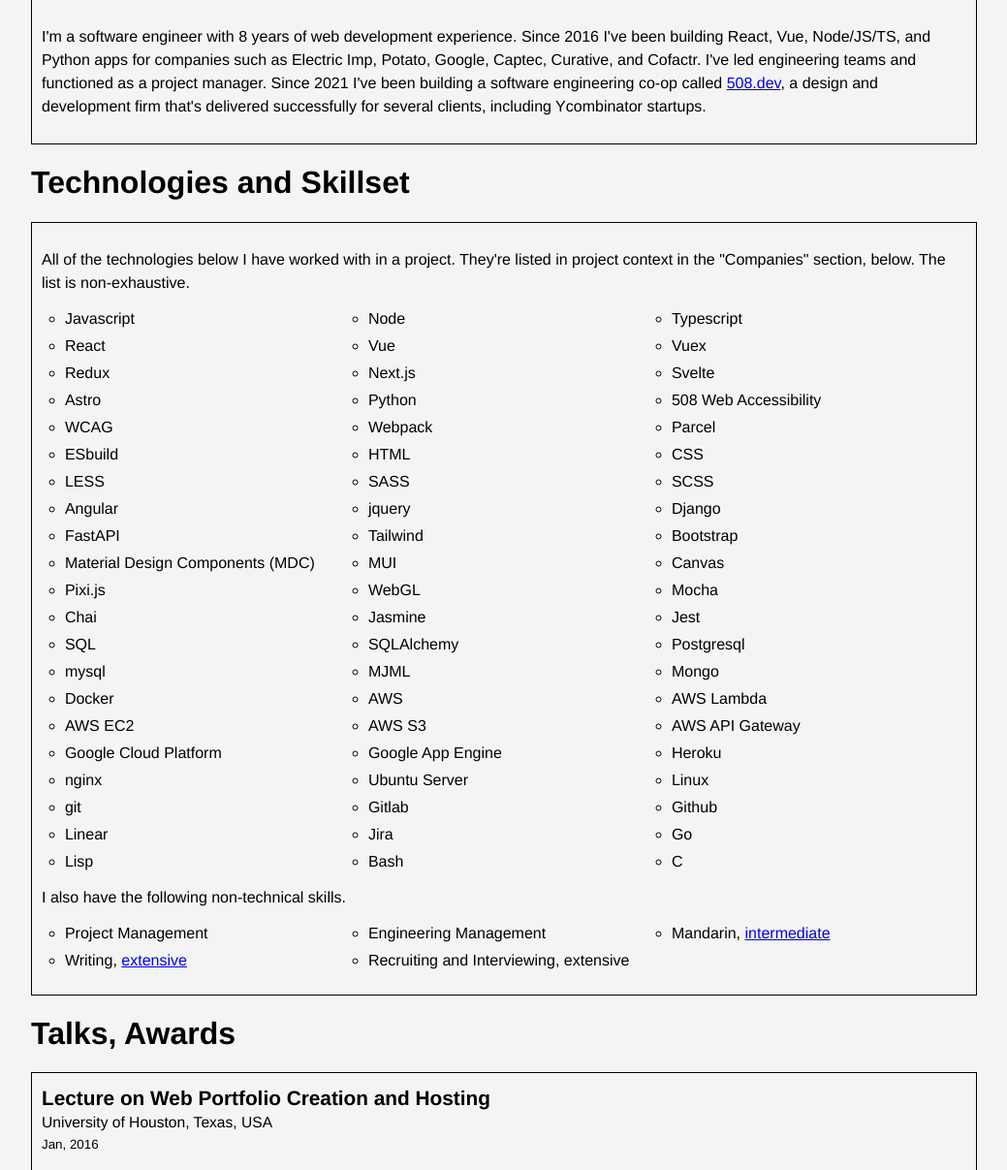
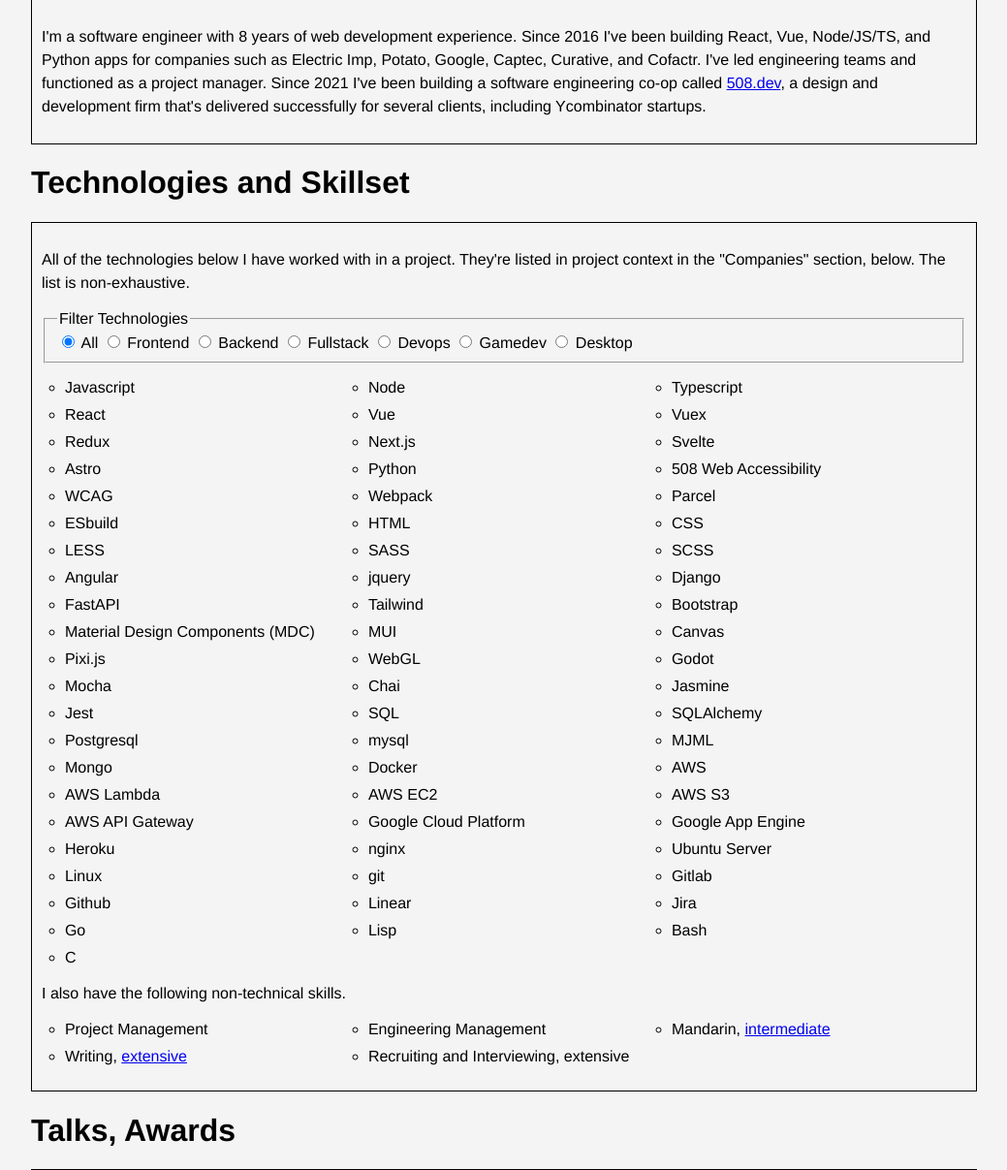
Before and after one commit to komali2/personalWebsite, a PHP site: page /resume.html in a window 1280 px wide. Shown: the part 571-1778 px from the top of the page at 97% size, without its empty margins (120-1159 px from the left). Run offline with PHP 8.4, Linux system fonts and the light colour scheme; some libraries are stand-ins or nearby versions.

Commit message:
Add sick ass animation to technologies list

```diff
--- a/resume.html
+++ b/resume.html
@@ -66,70 +66,97 @@
             They're listed in project context in the "Companies" section, below.
             The list is non-exhaustive.
           </p>
-          <ul>
-            <li>Javascript</li>
-            <li>Node</li>
-            <li>Typescript</li>
-            <li>React</li>
-            <li>Vue</li>
-            <li>Vuex</li>
-            <li>Redux</li>
-            <li>Next.js</li>
-            <li>Svelte</li>
-            <li>Astro</li>
-            <li>Python</li>
-            <li>508 Web Accessibility</li>
-            <li>WCAG</li>
-            <li>Webpack</li>
-            <li>Parcel</li>
-            <li>ESbuild</li>
-            <li>HTML</li>
-            <li>CSS</li>
-            <li>LESS</li>
-            <li>SASS</li>
-            <li>SCSS</li>
-            <li>Angular</li>
-            <li>jquery</li>
-            <li>Django</li>
-            <li>FastAPI</li>
-            <li>Tailwind</li>
-            <li>Bootstrap</li>
-            <li>Material Design Components (MDC)</li>
-            <li>MUI</li>
-            <li>Canvas</li>
-            <li>Pixi.js</li>
-            <li>WebGL</li>
-            <li>Mocha</li>
-            <li>Chai</li>
-            <li>Jasmine</li>
-            <li>Jest</li>
-            <li>SQL</li>
-            <li>SQLAlchemy</li>
-            <li>Postgresql</li>
-            <li>mysql</li>
-            <li>MJML</li>
-            <li>Mongo</li>
-            <li>Docker</li>
-            <li>AWS</li>
-            <li>AWS Lambda</li>
-            <li>AWS EC2</li>
-            <li>AWS S3</li>
-            <li>AWS API Gateway</li>
-            <li>Google Cloud Platform</li>
-            <li>Google App Engine</li>
-            <li>Heroku</li>
-            <li>nginx</li>
-            <li>Ubuntu Server</li>
-            <li>Linux</li>
-            <li>git</li>
-            <li>Gitlab</li>
-            <li>Github</li>
-            <li>Linear</li>
-            <li>Jira</li>
-            <li>Go</li>
-            <li>Lisp</li>
-            <li>Bash</li>
-            <li>C</li>
+          <fieldset>
+            <legend>Filter Technologies</legend>
+            <div>
+              <input type="radio" id="tech-all" name="technologies" value="all" checked/>
+              <label for="tech-all">All</label>
+
+              <input type="radio" id="tech-frontend" name="technologies" value="frontend" />
+              <label for="tech-frontend">Frontend</label>
+
+              <input type="radio" id="tech-backend" name="technologies" value="backend" />
+              <label for="tech-backend">Backend</label>
+
+              <input type="radio" id="tech-fullstack" name="technologies" value="fullstack" />
+              <label for="tech-fullstack">Fullstack</label>
+
+              <input type="radio" id="tech-devops" name="technologies" value="devops" />
+              <label for="tech-devops">Devops</label>
+
+              <input type="radio" id="tech-gamedev" name="technologies" value="gamedev" />
+              <label for="tech-gamedev">Gamedev</label>
+
+              <input type="radio" id="tech-desktop" name="technologies" value="desktop" />
+              <label for="tech-desktop">Desktop</label>
+
+            </div>
+          </fieldset>
+          <ul class="technologies-list">
+            <li class="technology-item web frontend">Javascript</li>
+            <li class="technology-item web backend desktop fullstack">Node</li>
+            <li class="technology-item web frontend backend desktop fullstack">Typescript</li>
+            <li class="technology-item web frontend">React</li>
+            <li class="technology-item web frontend">Vue</li>
+            <li class="technology-item web frontend">Vuex</li>
+            <li class="technology-item web frontend">Redux</li>
+            <li class="technology-item web frontend fullstack">Next.js</li>
+            <li class="technology-item web frontend fullstack">Svelte</li>
+            <li class="technology-item web frontend">Astro</li>
+            <li class="technology-item web frontend backend fullstack desktop">Python</li>
+            <li class="technology-item web frontend">508 Web Accessibility</li>
+            <li class="technology-item web frontend">WCAG</li>
+            <li class="technology-item web frontend">Webpack</li>
+            <li class="technology-item web frontend ">Parcel</li>
+            <li class="technology-item web frontend ">ESbuild</li>
+            <li class="technology-item web frontend ">HTML</li>
+            <li class="technology-item web frontend ">CSS</li>
+            <li class="technology-item web frontend ">LESS</li>
+            <li class="technology-item web frontend ">SASS</li>
+            <li class="technology-item web frontend ">SCSS</li>
+            <li class="technology-item web frontend ">Angular</li>
+            <li class="technology-item web frontend ">jquery</li>
+            <li class="technology-item web fullstack ">Django</li>
+            <li class="technology-item web backend">FastAPI</li>
+            <li class="technology-item web frontend">Tailwind</li>
+            <li class="technology-item web frontend">Bootstrap</li>
+            <li class="technology-item web frontend">Material Design Components (MDC)</li>
+            <li class="technology-item web frontend">MUI</li>
+            <li class="technology-item web frontend">Canvas</li>
+            <li class="technology-item web frontend gamedev">Pixi.js</li>
+            <li class="technology-item web frontend gamedev">WebGL</li>
+            <li class="technology-item gamedev">Godot</li>
+            <li class="technology-item web frontend">Mocha</li>
+            <li class="technology-item web frontend">Chai</li>
+            <li class="technology-item web frontend">Jasmine</li>
+            <li class="technology-item web frontend">Jest</li>
+            <li class="technology-item backend">SQL</li>
+            <li class="technology-item backend">SQLAlchemy</li>
+            <li class="technology-item backend ">Postgresql</li>
+            <li class="technology-item backend ">mysql</li>
+            <li class="technology-item web frontend">MJML</li>
+            <li class="technology-item backend">Mongo</li>
+            <li class="technology-item devops">Docker</li>
+            <li class="technology-item devops">AWS</li>
+            <li class="technology-item devops backend">AWS Lambda</li>
+            <li class="technology-item devops">AWS EC2</li>
+            <li class="technology-item devops">AWS S3</li>
+            <li class="technology-item devops backend">AWS API Gateway</li>
+            <li class="technology-item devops">Google Cloud Platform</li>
+            <li class="technology-item devops">Google App Engine</li>
+            <li class="technology-item devops">Heroku</li>
+            <li class="technology-item devops">nginx</li>
+            <li class="technology-item devops">Ubuntu Server</li>
+            <li class="technology-item devops">Linux</li>
+            <li class="technology-item project-management">git</li>
+            <li class="technology-item project-management">Gitlab</li>
+            <li class="technology-item project-management">Github</li>
+            <li class="technology-item project-management">Linear</li>
+            <li class="technology-item project-management">Jira</li>
+            <li class="technology-item backend">Go</li>
+            <li class="technology-item desktop">Lisp</li>
+            <li class="technology-item devops">Bash</li>
+            <li class="technology-item desktop">C</li>
           </ul>
           <p>
             I also have the following non-technical skills.
@@ -808,6 +835,27 @@
 		  var ins = document.getElementsByTagName('script')[0];
 		  ins.parentNode.insertBefore(script, ins)
 	  })();
+     window.onload = function() {
+       let itemstore = [];
+       if(document.querySelector('input[name="technologies"]')){
+         document.querySelectorAll('input[name="technologies"]').forEach((elem) => {
+           elem.addEventListener("click", function(event){
+             const tech = event.target.value;
+             itemstore.forEach((itemEl) => {
+               itemEl.classList.remove('invisible')
+             });
+             if (tech === 'all') {
+               return;
+             }
+             const items = document.querySelectorAll('.technology-item:not(.' + tech + ')');
+             items.forEach((itemEl) => {
+               itemEl.classList.add('invisible');
+             });
+             itemstore = items;
+           });
+         });
+       }
+     }
     </script>
   </body>
 </html>
--- a/styles.css
+++ b/styles.css
@@ -164,3 +164,18 @@ ul.column-style li {
 @media only screen and (min-width: 90.063em) and (max-width: 120em) { } /* min-width 1441px and max-width 1920px, use when QAing xlarge screen-only issues */
 
 @media only screen and (min-width: 120.063em) { } /* min-width 1921px, xxlarge screens */
+
+.technology-item {
+    transition-duration: 0ms, 200ms;
+    transition-property: visibility, opacity;
+    transition-delay: 0;
+}
+
+.technology-item.invisible {
+    visibility: hidden;
+    opacity: 0;
+    transition-duration: 200ms, 0ms;
+    transition-property: opacity, visibility;
+    transition-delay: 0ms, 200ms;
+    order: 10000;
+}
```
